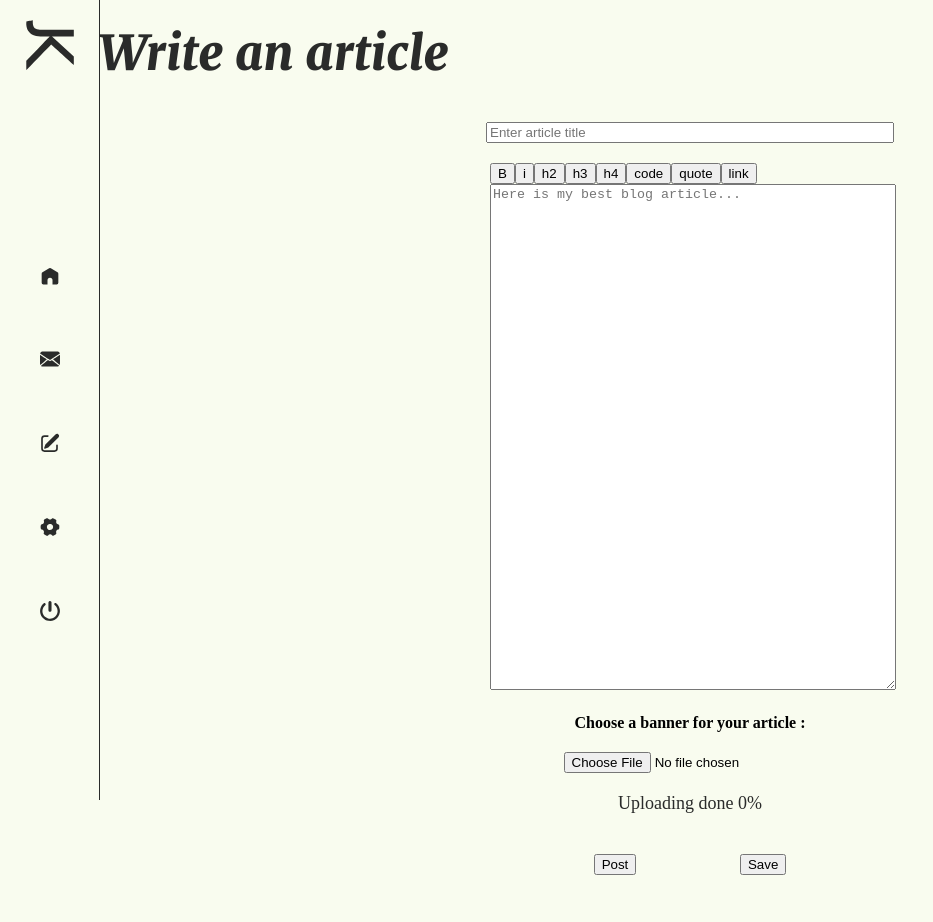
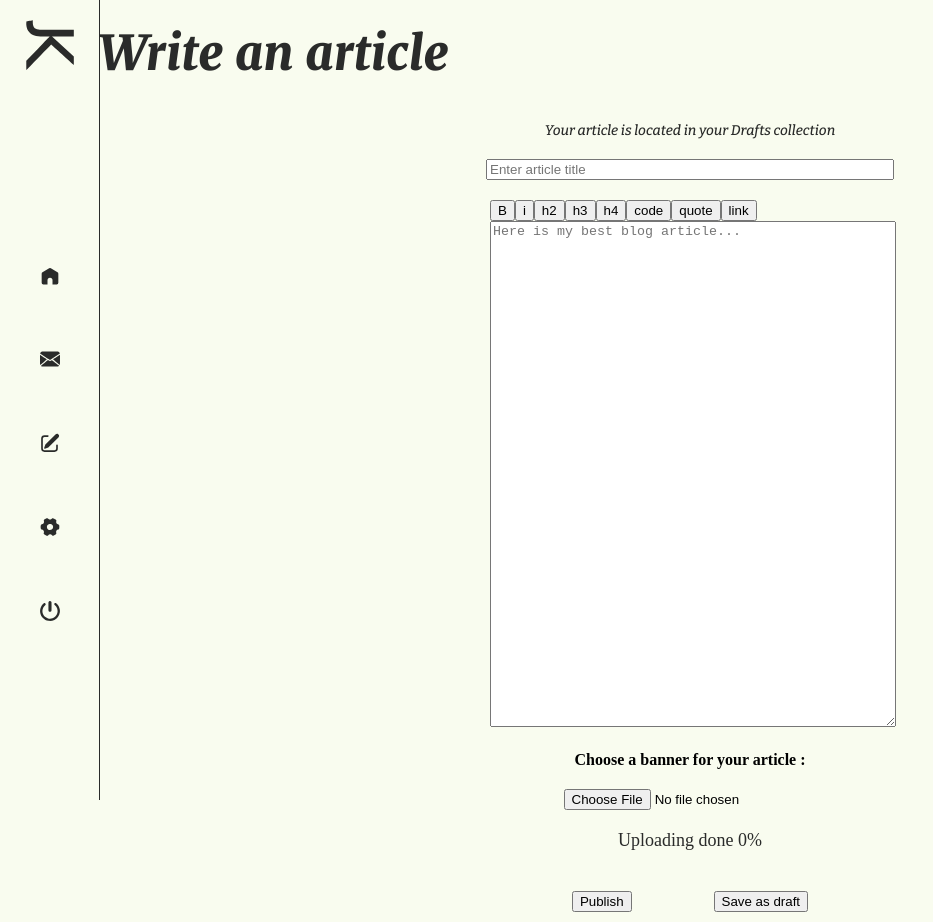
Before and after one commit to jkergal/react-personnal-blog, a React (Create React App) app: page /private/write-article in a window 1280 px wide. Shown: the whole page, without its empty margins (0-933 px from the left). Before the commit the page ends 885 px from the top, so only its background shows below. Built offline with nearby package versions, Linux system fonts and the light colour scheme; no server answers; the database is empty; sample sign-in values are in the browser's storage; a web font is replaced by a local one.

Commit message:
feat (ArticleForm) : WIP continue to re-think the articles management

```diff
--- a/src/components/articleForm/ArticleForm.jsx
+++ b/src/components/articleForm/ArticleForm.jsx
@@ -9,6 +9,15 @@ export default function ArticleForm(props) {
         <>
             <div className="article-form-container">
                 <form className="article-form">
+                    {props.isDraft == false ? (
+                        <p className="little-text-bold">
+                            Your article is located in your Published collection
+                        </p>
+                    ) : (
+                        <p className="little-text-bold">
+                            Your article is located in your Drafts collection
+                        </p>
+                    )}
                     {props.isEditionMode ? (
                         <h2>{props.title}</h2>
                     ) : (
@@ -69,31 +78,31 @@ export default function ArticleForm(props) {
 
                         {/* --------------------------------- */}
 
-                        {props.isEditionMode ? (
-                            <button
-                                onClick={(event) => {
-                                    event.preventDefault()
-                                    props.setIsDraft(true)
-                                }}>
-                                Save as draft
-                            </button>
-                        ) : (
+                        {props.isDraft == true || props.isNewArticle == true ? (
                             <>
                                 <button
                                     onClick={(event) => {
                                         event.preventDefault()
                                         props.setIsDraft(false)
                                     }}>
-                                    Post
+                                    Publish
                                 </button>
                                 <button
                                     onClick={(event) => {
                                         event.preventDefault()
                                         props.setIsDraft(true)
                                     }}>
-                                    Save
+                                    Save as draft
                                 </button>
                             </>
+                        ) : (
+                            <button
+                                onClick={(event) => {
+                                    event.preventDefault()
+                                    props.setIsDraft(false)
+                                }}>
+                                Save Public Article
+                            </button>
                         )}
                     </div>
                 </form>
--- a/src/pages/Private/editArticle/EditArticle.jsx
+++ b/src/pages/Private/editArticle/EditArticle.jsx
@@ -16,6 +16,7 @@ export default function WriteArticle() {
 
     const [title, setTitle] = useState('')
     const [articleText, setArticleText] = useState('')
+    const [articleStatus, setArticleStatus] = useState('')
 
     const [validation, setValidation] = useState('')
 
@@ -63,6 +64,7 @@ export default function WriteArticle() {
         setTitle(articleData.title)
         setArticleText(articleData.articleText)
         setArticleDate(articleData.articleDate)
+        setArticleStatus(articleData.isDraft)
     }, [articleData])
 
     const chooseFileHandler = async (e) => {
@@ -174,6 +176,8 @@ export default function WriteArticle() {
         <div className="write-articles-page">
             <h1>Edit your article</h1>
             <ArticleForm
+                isNewArticle={false}
+                isDraft={articleStatus}
                 setIsDraft={setIsDraft}
                 articleDataIsDraft={articleData.isDraft}
                 isEditionMode={true}
--- a/src/pages/Private/writeArticle/WriteArticle.jsx
+++ b/src/pages/Private/writeArticle/WriteArticle.jsx
@@ -153,6 +153,7 @@ export default function WriteArticle() {
         <div className="write-articles-page">
             <h1>Write an article</h1>
             <ArticleForm
+                isNewArticle={true}
                 setIsDraft={setIsDraft}
                 isEditionMode={false}
                 bannerUploadingLabel="Choose a banner for your article :"
```
